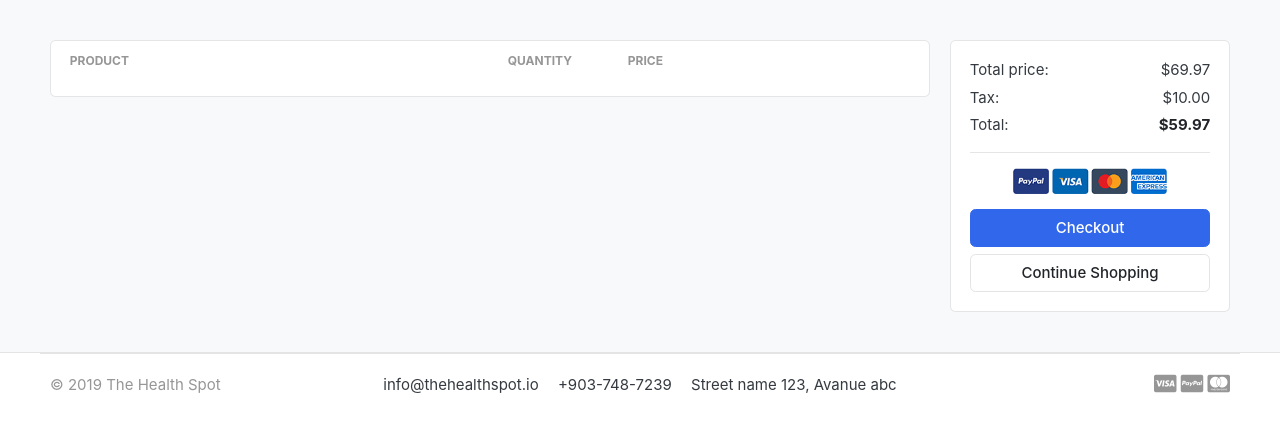
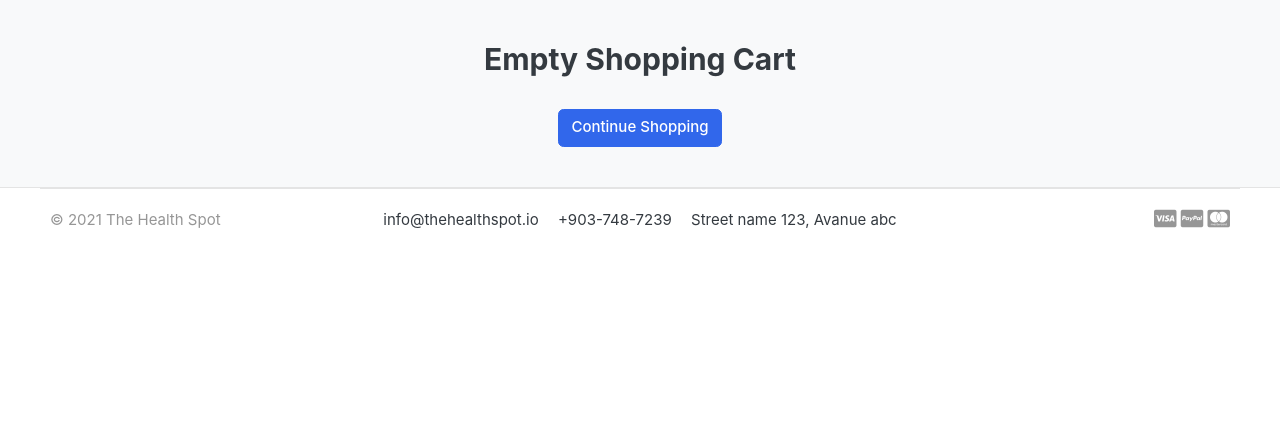
Before and after one commit to mMinton2014/TheHealthSpot-wk5, a Django app: page /cart/ in a window 1280 px wide. Shown: the part 118-550 px from the top of the page. Run offline with Django 3.2, Linux system fonts and the light colour scheme; tables that the repository leaves empty hold one stand-in row (values such as "Sample post"); lists and menus that the app fills with data are empty; some libraries are stand-ins or nearby versions; some web fonts are replaced.

Commit message:
store and cart functionality completed

```diff
--- /dev/null
+++ b/carts/context_processors.py
@@ -0,0 +1,18 @@
+from .models import Cart, CartItem
+from .views import _cart_id
+
+
+def counter(request):
+    cart_count = 0
+    if 'admin' in request.path:
+        return{}
+    else:
+        try:
+            cart = Cart.objects.filter(cart_id=_cart_id(request))
+            cart_items = CartItem.objects.all().filter(cart=cart[:1])
+            for cart_item in cart_items:
+                cart_count = cart_count + cart_item.quantity
+        except Cart.DoesNotExist:
+            cart_count = 0
+
+    return dict(cart_count=cart_count)
--- a/carts/urls.py
+++ b/carts/urls.py
@@ -4,4 +4,6 @@ from . import views
 urlpatterns = [
     path('', views.cart, name='cart'),
     path('add_cart/<int:product_id>/', views.add_cart, name='add_cart'),
+    path('remove_cart/<int:product_id>/<int:cart_item_id>/', views.remove_cart, name='remove_cart'),
+    path('remove_cart_item/<int:product_id>/<int:cart_item_id>/', views.remove_cart_item, name='remove_cart_item'),
 ]
--- a/carts/views.py
+++ b/carts/views.py
@@ -1,11 +1,13 @@
-from django.shortcuts import redirect, render
-from store.models import Product
+from django.shortcuts import get_object_or_404, redirect, render
+from store.models import Product, Variation
 from .models import Cart, CartItem
 from django.core.exceptions import ObjectDoesNotExist
 from django.http import HttpResponse
 
 # Create your views here.
 #private function _XXX()
+cart_id = 0
+
 def _cart_id(request):
     cart = request.session.session_key
     if not cart:
@@ -14,6 +16,19 @@ def _cart_id(request):
 
 def add_cart(request, product_id):
     product = Product.objects.get(id=product_id)       #get the product
+    product_variation = []
+    if request.method == 'POST':
+        #loop through size/color
+        for item in request.POST:
+            key = item
+            value = request.POST[key]
+
+            try:
+                variation = Variation.objects.get(product=product, variation_category__iexact=key, variation_value__iexact=value)
+                product_variation.append(variation)
+            except:
+                pass
+
 
     try:
         cart = Cart.objects.get(cart_id=_cart_id(request))        #get the cart using the cart_id by each session
@@ -23,32 +38,86 @@ def add_cart(request, product_id):
         )
     cart.save()
 
-    try:
-        cart_item = CartItem.objects.get(product=product, cart=cart)
-        cart_item.quantity = cart_item.quantity + 1
-        cart_item.save()
-    except CartItem.DoesNotExist:
+    is_cart_item_exists = CartItem.objects.filter(product=product, cart=cart).exists()
+    if is_cart_item_exists:
+        cart_item = CartItem.objects.filter(product=product, cart=cart)
+        existing_variations_list=[]
+        id = []
+        for item in cart_item:
+            existing_variation = item.variations.all()
+            existing_variations_list.append(list(existing_variation))
+            id.append(item.id)
+
+        print(existing_variations_list)
+
+        if product_variation in existing_variations_list:
+            #increase cart item quntity
+            index = existing_variations_list.index(product_variation)
+            item_id = id[index]
+            item = CartItem.objects.get(product=product, id=item_id)
+            item.quantity += 1
+            item.save()
+        else:
+            item=CartItem.objects.create(product=product, quantity = 1, cart=cart)
+            if len(product_variation) > 0:
+                item.variations.clear()
+                item.variations.add(*product_variation)
+            item.save()
+    else:
         cart_item = CartItem.objects.create(
             product = product,
             quantity = 1,
             cart = cart,
         )
+        if len(product_variation) > 0:
+            cart_item.variations.clear()
+            cart_item.variations.add(*product_variation)
         cart_item.save()
+    return redirect('cart')
+
+def remove_cart(request, product_id, cart_item_id):
+    cart = Cart.objects.get(cart_id=_cart_id(request))
+    product = get_object_or_404(Product, id=product_id)
+    try:
+        cart_item = CartItem.objects.get(product=product, cart=cart, id=cart_item_id)
+        if cart_item.quantity > 1:
+            cart_item.quantity -= 1
+            cart_item.save()
+        else:
+            cart_item.delete()
+    except:
+        pass
+
+    return redirect('cart')
+
+def remove_cart_item(request, product_id, cart_item_id):
+    cart = Cart.objects.get(cart_id=_cart_id(request))
+    product = get_object_or_404(Product, id=product_id)
+    cart_item = CartItem.objects.get(product=product, cart=cart, id=cart_item_id)
+    cart_item.delete()
     return redirect('cart')
 
 def cart(request, total=0, quantity=0, cart_items=None):
     try:
+        tax = 0
+        grand_total = 0
         cart = Cart.objects.get(cart_id=_cart_id(request))
         cart_items = CartItem.objects.filter(cart=cart, is_active=True)
         for cart_item in cart_items:
             total += (cart_item.product.price * cart_item.quantity)
             quantity += cart_item.quantity
+
+        tax = (6 * total / 100 )             # percentage you want for the tax calculation * total divided by 100
+        grand_total = total + tax
+
     except ObjectDoesNotExist:
         pass                                               #just ignore
 
     context = {
         'total': total,
         'quantity': quantity,
-        'cart_items': cart_items
+        'cart_items': cart_items,
+        'tax': tax,
+        'grand_total': grand_total,
     }
     return render(request, 'store/cart.html', context)
--- a/store/urls.py
+++ b/store/urls.py
@@ -3,6 +3,7 @@ from . import views
 
 urlpatterns = [
     path('', views.store, name='store'),
-    path('<slug:category_slug>/', views.store, name='products_by_category'),
-    path('<slug:category_slug>/<slug:product_slug>/', views.product_detail, name='product_detail'),
+    path('category/<slug:category_slug>/', views.store, name='products_by_category'),
+    path('category/<slug:category_slug>/<slug:product_slug>/', views.product_detail, name='product_detail'),
+    path('search/', views.search, name='search'),
 ]
--- a/templates/includes/footer.html
+++ b/templates/includes/footer.html
@@ -4,7 +4,7 @@
 	<div class="container">
 	  <section class="footer-bottom border-top row">
 		<div class="col-md-2">
-		  <p class="text-muted">&copy 2019 The Health Spot </p>
+		  <p class="text-muted">&copy 2021 The Health Spot </p>
 		</div>
 		<div class="col-md-8 text-md-center">
 		  <span class="px-2">info@thehealthspot.io</span>
--- a/templates/includes/navbar.html
+++ b/templates/includes/navbar.html
@@ -47,9 +47,9 @@
         </div> <!-- col.// -->
         <a href="{% url 'store' %}" class="btn btn-outline-primary">Store</a>
         <div class="col-lg  col-md-6 col-sm-12 col">
-            <form action="#" class="search">
+            <form action="{% url 'search' %}" class="search" method="GET">
                 <div class="input-group w-100">
-                    <input type="text" class="form-control" style="width:60%;" placeholder="Search">
+                    <input type="text" class="form-control" style="width:60%;" placeholder="Search" name="keyword">
 
                     <div class="input-group-append">
                       <button class="btn btn-primary" type="submit">
@@ -68,9 +68,9 @@
                                 <a href="./register.html"> Register</a>
                             </div>
                         </div>
-                        <a href="./cart.html" class="widget-header pl-3 ml-3">
+                        <a href="{% url 'cart' %}" class="widget-header pl-3 ml-3">
                             <div class="icon icon-sm rounded-circle border"><i class="fa fa-shopping-cart"></i></div>
-                            <span class="badge badge-pill badge-danger notify">0</span>
+                            <span class="badge badge-pill badge-danger notify">{{ cart_count }}</span>
                         </a>
                     </div> <!-- widgets-wrap.// -->
                 </div> <!-- col.// -->
--- a/templates/store/cart.html
+++ b/templates/store/cart.html
@@ -6,6 +6,14 @@
 <div class="container">
 
 <!-- ============================ COMPONENT 1 ================================= -->
+{% if not cart_items %}
+<!--cart empty message-->
+<h2 class="text-center">Empty Shopping Cart</h2>
+<br>
+<div class="text-center">
+	<a href="{% url 'store' %}" class="btn btn-primary">Continue Shopping</a>
+</div>
+{% else %}
 
 <div class="row">
 	<aside class="col-lg-9">
@@ -25,10 +33,16 @@
 <tr>
 	<td>
 		<figure class="itemside align-items-center">
-			<div class="aside"><img src="{% static './images/items/11.jpg' %}" class="img-sm"></div>
+			<div class="aside"><img src="{{ cart_item.product.images.url }}" class="img-sm"></div>
 			<figcaption class="info">
-				<a href="#" class="title text-dark">Camera Canon EOS M50 Kit</a>
-				<p class="text-muted small">Matrix: 25 Mpx <br> Brand: Canon</p>
+				<a href="{{ cart_item.product.get_url }}" class="title text-dark">{{ cart_item.product.product_name }}</a>
+				<p class="text-muted small">
+					{%  if cart_item.variations.all %}
+						{% for item in cart_item.variations.all %}
+							{{ item.variation_category  | capfirst }} : {{ item.variation_value | capfirst }} <br>
+						{% endfor %}
+					{% endif %}
+				</p>
 			</figcaption>
 		</figure>
 	</td>
@@ -37,23 +51,30 @@
 					<div class="col">
 						<div class="input-group input-spinner">
 							<div class="input-group-prepend">
-							<button class="btn btn-light" type="button" id="button-plus"> <i class="fa fa-minus"></i> </button>
+							<a href="{% url 'remove_cart' cart_item.product.id cart_item.id %}" class="btn btn-light" type="button" id="button-plus"> <i class="fa fa-minus"></i> </a>
 							</div>
-							<input type="text" class="form-control"  value="1">
+							<input type="text" class="form-control"  value="{{ cart_item.quantity }}">
 							<div class="input-group-append">
-							<button class="btn btn-light" type="button" id="button-minus"> <i class="fa fa-plus"></i> </button>
+								<form action="{% url 'add_cart' cart_item.product.id %}" method="POST">
+									{% csrf_token %}
+									{% for item in cart_item.variations.all %}
+										<input type="hidden" name="{{ item.variation_category | lower }}" value="{{ item.variation_value | capfirst }}">
+									{% endfor %}
+									<button class="btn btn-light" type="submit" id="button-minus"> <i class="fa fa-plus"></i> </button>
+								</form>
+
 							</div>
 						</div> <!-- input-group.// -->
 					</div> <!-- col.// -->
 	</td>
 	<td>
 		<div class="price-wrap">
-			<var class="price">$1156.00</var>
-			<small class="text-muted"> $315.20 each </small>
+			<var class="price"> $ {{ cart_item.sub_total }}</var>
+			<small class="text-muted"> $ {{ cart_item.product.price }} each </small>
 		</div> <!-- price-wrap .// -->
 	</td>
 	<td class="text-right">
-	<a href="" class="btn btn-danger"> Remove</a>
+	<a href="{% url 'remove_cart_item' cart_item.product.id cart_item.id %}" onclick="return confirm('Are you sure you want to remove item from the cart?')" class="btn btn-danger"> Remove</a>
 	</td>
 </tr>
 {% endfor %}
@@ -67,23 +88,23 @@
 		<div class="card">
 		<div class="card-body">
 			<dl class="dlist-align">
-			  <dt>Total price:</dt>
-			  <dd class="text-right">$69.97</dd>
+			  <dt>Sub Total Price:</dt>
+			  <dd class="text-right">$ {{ total }}</dd>
 			</dl>
 			<dl class="dlist-align">
 			  <dt>Tax:</dt>
-			  <dd class="text-right"> $10.00</dd>
+			  <dd class="text-right"> $ {{ tax }}</dd>
 			</dl>
 			<dl class="dlist-align">
 			  <dt>Total:</dt>
-			  <dd class="text-right text-dark b"><strong>$59.97</strong></dd>
+			  <dd class="text-right text-dark b"><strong>$ {{ grand_total }}</strong></dd>
 			</dl>
 			<hr>
 			<p class="text-center mb-3">
 				<img src="{% static './images/misc/payments.png' %}" height="26">
 			</p>
 			<a href="./place-order.html" class="btn btn-primary btn-block"> Checkout </a>
-			<a href="./store.html" class="btn btn-light btn-block">Continue Shopping</a>
+			<a href="{% url 'store' %}" class="btn btn-light btn-block">Continue Shopping</a>
 		</div> <!-- card-body.// -->
 		</div> <!-- card.// -->
 
@@ -91,6 +112,7 @@
 
 
 </div> <!-- row.// -->
+{% endif %}
 <!-- ============================ COMPONENT 1 END .// ================================= -->
 
 </div> <!-- container .//  -->
--- a/thehealthspot/settings.py
+++ b/thehealthspot/settings.py
@@ -67,6 +67,7 @@ TEMPLATES = [
                 'django.contrib.auth.context_processors.auth',
                 'django.contrib.messages.context_processors.messages',
                 'category.context_processors.menu_links',
+                'carts.context_processors.counter',
             ],
         },
     },
```
Also changed, not shown: carts/admin.py (+8 -2 lines), carts/models.py (+6 -2 lines), store/admin.py (+8 -1 lines), store/models.py (+25 -0 lines), store/views.py (+32 -2 lines), templates/store/product_detail.html (+17 -29 lines), templates/store/store.html (+31 -6 lines), carts/migrations/0004_remove_cart_cart_id.py (added), carts/migrations/0005_cart_cart_id.py (added), carts/migrations/0006_cartitem_variations.py (added), store/migrations/0002_variation.py (added).
